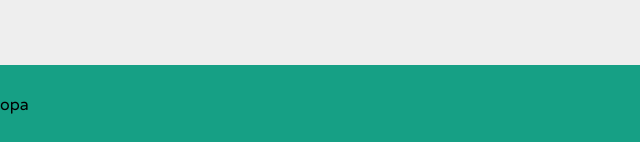
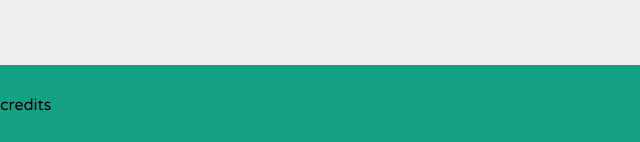
Before and after one commit to diogomoretti/sgs, a website: page index.html in a window 1280 px wide. Shown: the part 2152-2294 px from the top of the page, 0-640 px from the left. Drawn offline with Linux system fonts and the light colour scheme.

Commit message:
Create footer with temp credits

```diff
--- a/index.html
+++ b/index.html
@@ -129,7 +129,7 @@
     </div>
 
     <footer>
-        opa
+        credits
     </footer>
 
     <script src="assets/js/prism.js"></script>
```
